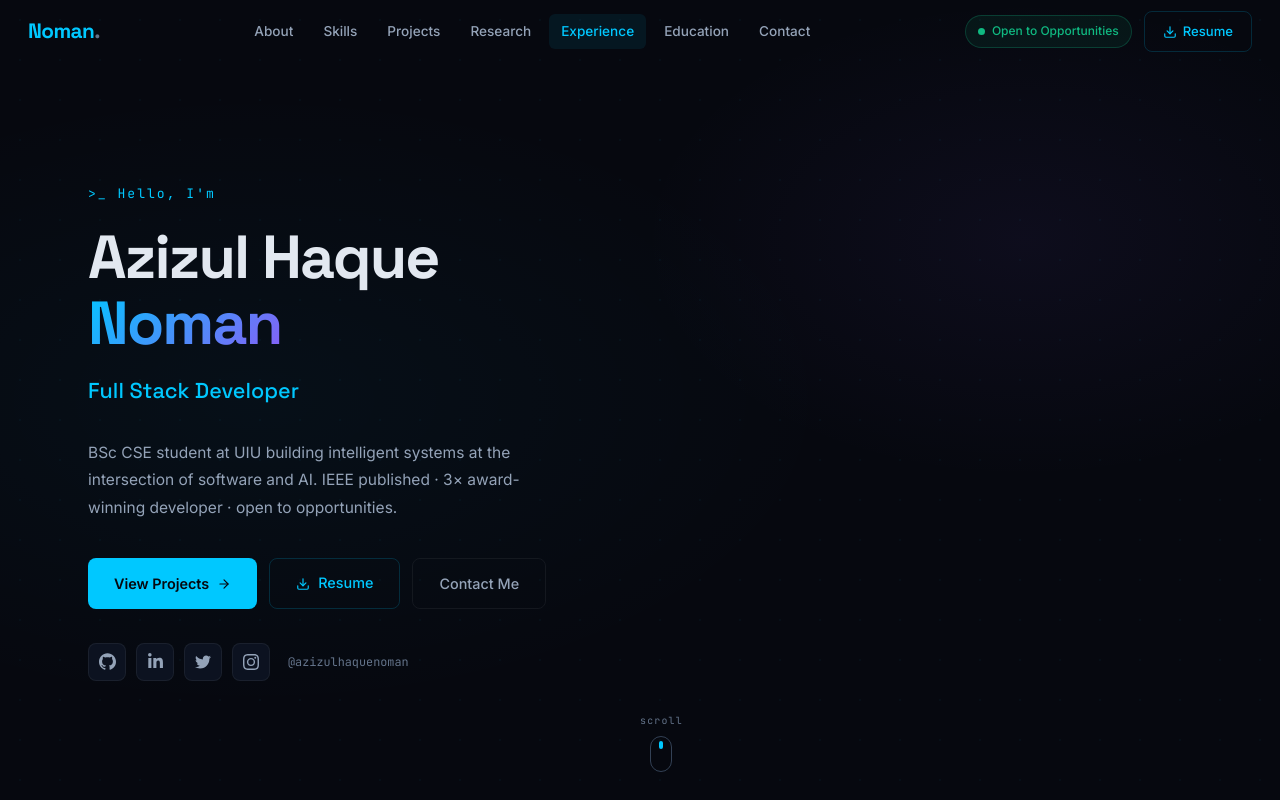
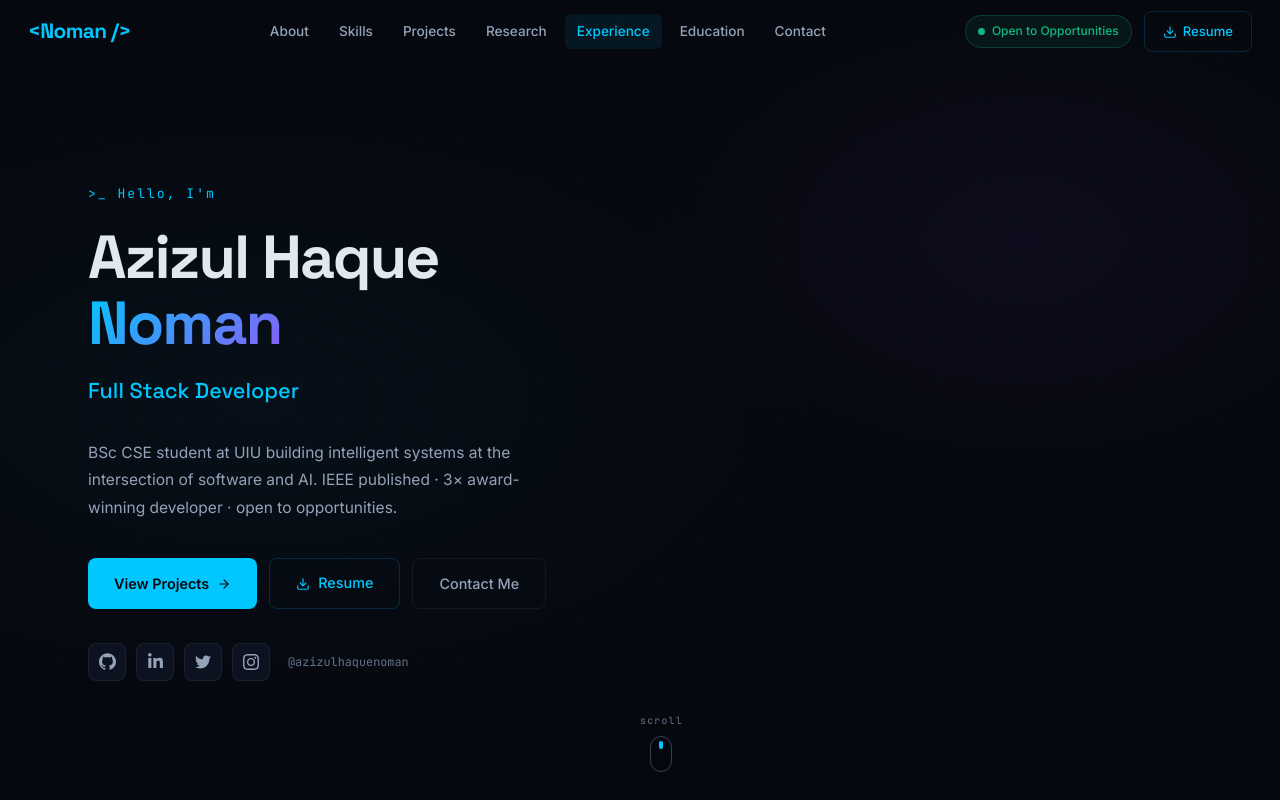
Before and after one commit to azizulhaquenoman/noman-trajectory, a React (Vite) app: page / in a window 1280 px wide. Shown: the top 800 px of the page. Built offline with nearby package versions, Linux system fonts and the light colour scheme.

Commit message:
fix: update Navbar branding and comment out gallery section in ProjectModal

```diff
--- a/src/components/Navbar.jsx
+++ b/src/components/Navbar.jsx
@@ -71,7 +71,7 @@ export default function Navbar() {
             letterSpacing: '-0.03em',
           }}
         >
-          Noman<span style={{ color: 'var(--text-subtle)' }}>.</span>
+          {'<Noman />'}<span style={{ color: 'var(--text-subtle)' }}></span>
         </a>
 
         {/* Desktop Nav */}
--- a/src/components/ProjectModal.jsx
+++ b/src/components/ProjectModal.jsx
@@ -266,7 +266,7 @@ export default function ProjectModal({ item, onClose, isPublication }) {
           )}
 
           {/* Gallery */}
-          {item.gallery && item.gallery.length > 0 && (
+          {/* {item.gallery && item.gallery.length > 0 && (
             <div>
               <h4 style={{ fontSize: '0.8rem', fontFamily: 'var(--font-mono)', color: 'var(--text-subtle)', letterSpacing: '0.1em', marginBottom: 12, textTransform: 'uppercase' }}>
                 Gallery
@@ -307,7 +307,7 @@ export default function ProjectModal({ item, onClose, isPublication }) {
                 * Add gallery image URLs to the JSON file to populate this section.
               </p>
             </div>
-          )}
+          )} */}
         </div>
       </div>
 
```
